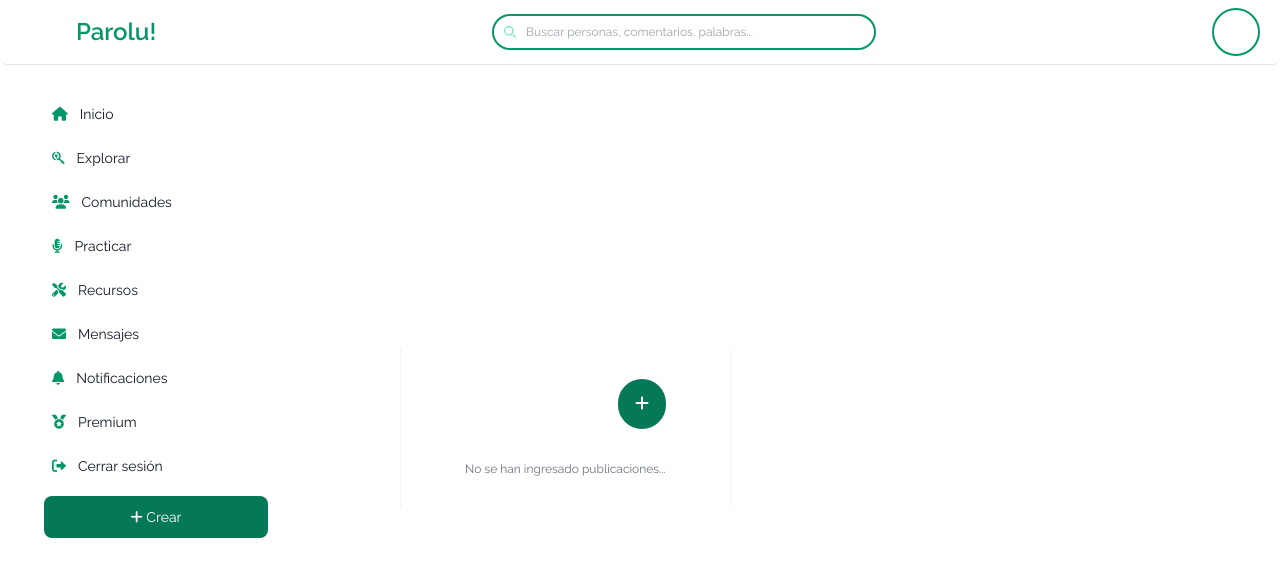
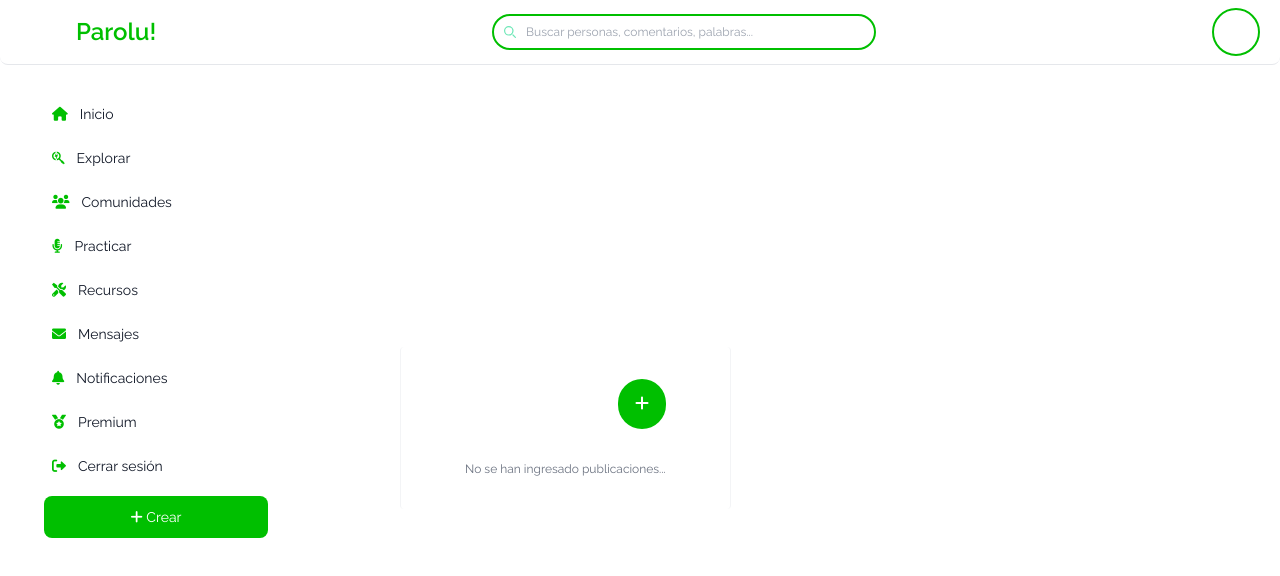
Before and after one commit to No-Country-simulation/equipo-c23-104-webapp, a React (Vite) app in the folder frontend/: page / in a window 1280 px wide. Shown: the top 576 px of the page. Built offline with nearby package versions, Linux system fonts and the light colour scheme.

Commit message:
buscador-nav: correcciones de estilos

```diff
--- a/frontend/index.html
+++ b/frontend/index.html
@@ -17,16 +17,14 @@
       href="https://fonts.googleapis.com/css2?family=Raleway:wght@400;600&display=swap"
       rel="stylesheet"
     />
-    <!-- Font Awesome CDN -->
     <link
       rel="stylesheet"
       href="https://cdnjs.cloudflare.com/ajax/libs/font-awesome/6.0.0-beta3/css/all.min.css"
     />
-
     <title>Buscador | Nav</title>
   </head>
   <body>
-    <div id="root"></div>
+    <main id="root"></main>
     <script type="module" src="/src/main.jsx"></script>
   </body>
 </html>
--- a/frontend/src/App.jsx
+++ b/frontend/src/App.jsx
@@ -5,11 +5,11 @@ import Publications from "./components/Publications";
 
 const App = () => {
   return (
-    <div>
+    <>
       <Navbar />
       <Sidebar />
       <Publications />
-    </div>
+    </>
   );
 };
 
--- a/frontend/src/components/Navbar.jsx
+++ b/frontend/src/components/Navbar.jsx
@@ -28,9 +28,12 @@ export default function Navbar() {
                 ></path>
               </svg>
             </button>
-            <a href="https://flowbite.com" className="flex ms-2 md:me-24 ml-16">
+            <a href="" className="flex ms-2 md:me-24 ml-16">
               <img src="" className="h-8 me-3" alt="" />
-              <span className="self-center text-xl font-semibold sm:text-2xl whitespace-nowrap text-green-600 dark:shadow-none">
+              <span
+                id="page-name"
+                className="self-center text-xl font-semibold sm:text-2xl whitespace-nowrap text-green-600 dark:shadow-none"
+              >
                 Parolu!
               </span>
             </a>
@@ -65,7 +68,7 @@ export default function Navbar() {
                 type="search"
                 id="default-search"
                 placeholder="Buscar personas, comentarios, palabras..."
-                className="block w-full p-2 pl-8 text-xs text-gray-900 border-2 border-green-600 rounded-full bg-white placeholder:text-[10px] placeholder:italic hover:border-green-500 hover:shadow-lg focus:ring-0 focus:border-green-500 focus:outline-none dark:bg-gray-700 dark:border-gray-600 dark:placeholder-gray-500 dark:text-white dark:hover:border-green-600 dark:hover:shadow-lg dark:focus:ring-0 dark:focus:border-green-500 transition-all duration-300"
+                className="block w-full p-2 pl-8 text-xs text-gray-900 border-2  rounded-full bg-white placeholder:text-[10px] placeholder:italic  hover:shadow-lg focus:ring-0  focus:outline-none dark:bg-gray-700 dark:border-gray-600 dark:placeholder-gray-500 dark:text-white dark:hover:border-green-600 dark:hover:shadow-lg dark:focus:ring-0 dark:focus:border-green-500 transition-all duration-300"
               />
             </div>
           </form>
@@ -73,8 +76,9 @@ export default function Navbar() {
             <div className="flex items-center ms-3">
               <div>
                 <button
+                  id="user-button"
                   type="button"
-                  className="flex text-lg bg-white border-2 border-green-600 rounded-full w-12 h-12 hover:border-green-500 hover:shadow-lg focus:ring-0 focus:border-green-500 focus:outline-none dark:bg-gray-700 dark:border-gray-600 dark:hover:border-green-600 dark:hover:shadow-lg dark:focus:ring-0 dark:focus:border-green-500 transition-all duration-300"
+                  className="flex text-lg bg-white border-2  rounded-full w-12 h-12  hover:shadow-lg focus:ring-0  focus:outline-none dark:bg-gray-700 dark:border-gray-600 dark:hover:border-green-600 dark:hover:shadow-lg dark:focus:ring-0 dark:focus:border-green-500 transition-all duration-300"
                   aria-expanded="false"
                   data-dropdown-toggle="dropdown-user"
                 ></button>
--- a/frontend/src/components/Publications.jsx
+++ b/frontend/src/components/Publications.jsx
@@ -32,8 +32,9 @@ export default function Publications() {
         )}
         <div className="flex justify-end mb-4">
           <button
+            id="create-button-publications"
             onClick={() => setIsModalOpen(true)}
-            className="px-4 py-3 bg-green-700 text-white rounded-full hover:bg-green-600 hover:shadow-lg"
+            className="px-4 py-3  text-white rounded-full hover:shadow-lg"
           >
             <i className="fa-solid fa-plus"></i>
           </button>
@@ -102,8 +103,9 @@ export default function Publications() {
                     <i class="fa-solid fa-xmark"></i> Cancelar
                   </button>
                   <button
+                    id="create-publications"
                     type="submit"
-                    className="px-6 py-2 bg-green-700 text-white rounded-md text-sm hover:shadow-lg"
+                    className="px-6 py-2  text-white rounded-md text-sm hover:shadow-lg"
                   >
                     <i class="fa-solid fa-check"></i> Crear
                   </button>
--- a/frontend/src/components/Sidebar.jsx
+++ b/frontend/src/components/Sidebar.jsx
@@ -15,7 +15,7 @@ export default function Sidebar() {
               className="flex items-center p-2 text-gray-900 rounded-lg dark:text-white hover:bg-gray-100 dark:hover:bg-gray-700 group text-sm ml-8 mr-8 hover:text-black hover:font-bold"
             >
               <span className="ms-3">
-                <i className="fa-solid fa-house text-green-600"></i>
+                <i id="house-icon" className="fa-solid fa-house "></i>
                 <span className="ml-3">Inicio</span>
               </span>
             </a>
@@ -26,7 +26,7 @@ export default function Sidebar() {
               className="flex items-center p-2 text-gray-900 rounded-lg dark:text-white hover:bg-gray-100 dark:hover:bg-gray-700 group text-sm ml-8 mr-8 hover:text-black hover:font-bold"
             >
               <span className="flex-1 ms-3 whitespace-nowrap">
-                <i className="fa-brands fa-searchengin text-green-600"></i>
+                <i id="explorer-icon" className="fa-brands fa-searchengin "></i>
                 <span className="ml-3">Explorar</span>
               </span>
             </a>
@@ -37,7 +37,7 @@ export default function Sidebar() {
               className="flex items-center p-2 text-gray-900 rounded-lg dark:text-white hover:bg-gray-100 dark:hover:bg-gray-700 group text-sm ml-8 mr-8 hover:text-black hover:font-bold"
             >
               <span className="flex-1 ms-3 whitespace-nowrap">
-                <i className="fa-solid fa-users text-green-600"></i>
+                <i id="users-icon" className="fa-solid fa-users "></i>
                 <span className="ml-3">Comunidades</span>
               </span>
             </a>
@@ -48,7 +48,10 @@ export default function Sidebar() {
               className="flex items-center p-2 text-gray-900 rounded-lg dark:text-white hover:bg-gray-100 dark:hover:bg-gray-700 group text-sm ml-8 mr-8 hover:text-black hover:font-bold"
             >
               <span className="flex-1 ms-3 whitespace-nowrap">
-                <i class="fa-solid fa-microphone-lines text-green-600"></i>
+                <i
+                  id="microphone-icon"
+                  class="fa-solid fa-microphone-lines "
+                ></i>
                 <span className="ml-3">Practicar</span>
               </span>
             </a>
@@ -59,7 +62,10 @@ export default function Sidebar() {
               className="flex items-center p-2 text-gray-900 rounded-lg dark:text-white hover:bg-gray-100 dark:hover:bg-gray-700 group text-sm ml-8 mr-8 hover:text-black hover:font-bold"
             >
               <span className="flex-1 ms-3 whitespace-nowrap">
-                <i class="fa-solid fa-screwdriver-wrench text-green-600"></i>
+                <i
+                  id="resources-icon"
+                  class="fa-solid fa-screwdriver-wrench "
+                ></i>
                 <span className="ml-3">Recursos</span>
               </span>
             </a>
@@ -70,7 +76,7 @@ export default function Sidebar() {
               className="flex items-center p-2 text-gray-900 rounded-lg dark:text-white hover:bg-gray-100 dark:hover:bg-gray-700 group text-sm ml-8 mr-8 hover:text-black hover:font-bold"
             >
               <span className="flex-1 ms-3 whitespace-nowrap">
-                <i className="fa-solid fa-envelope text-green-600"></i>
+                <i id="message-icon" className="fa-solid fa-envelope"></i>
                 <span className="ml-3">Mensajes</span>
               </span>
             </a>
@@ -81,7 +87,7 @@ export default function Sidebar() {
               className="flex items-center p-2 text-gray-900 rounded-lg dark:text-white hover:bg-gray-100 dark:hover:bg-gray-700 group text-sm ml-8 mr-8 hover:text-black hover:font-bold"
             >
               <span className="flex-1 ms-3 whitespace-nowrap">
-                <i className="fa-solid fa-bell text-green-600"></i>
+                <i id="notifications-icon" className="fa-solid fa-bell "></i>
                 <span className="ml-3">Notificaciones</span>
               </span>
             </a>
@@ -92,7 +98,7 @@ export default function Sidebar() {
               className="flex items-center p-2 text-gray-900 rounded-lg dark:text-white hover:bg-gray-100 dark:hover:bg-gray-700 group text-sm ml-8 mr-8 hover:text-black hover:font-bold"
             >
               <span className="flex-1 ms-3 whitespace-nowrap">
-                <i className="fa-solid fa-medal text-green-600"></i>
+                <i id="premium-icon" className="fa-solid fa-medal"></i>
                 <span className="ml-3">Premium</span>
               </span>
             </a>
@@ -103,7 +109,7 @@ export default function Sidebar() {
               className="flex items-center p-2 text-gray-900 rounded-lg dark:text-white hover:bg-gray-100 dark:hover:bg-gray-700 group text-sm ml-8 mr-8 hover:text-black hover:font-bold"
             >
               <span className="flex-1 ms-3 whitespace-nowrap">
-                <i class="fa-solid fa-right-from-bracket text-green-600"></i>
+                <i id="logout-icon" class="fa-solid fa-right-from-bracket "></i>
                 <span className="ml-3">Cerrar sesión</span>
               </span>
             </a>
@@ -111,8 +117,9 @@ export default function Sidebar() {
         </ul>
 
         <button
+          id="create-button"
           type="button"
-          className="focus:outline-none text-white bg-green-700 hover:bg-green-800 focus:ring-4 focus:ring-green-300 font-medium rounded-lg text-sm px-5 py-2.5 me-2 mb-2 dark:bg-green-600 dark:hover:bg-green-700 dark:focus:ring-green-800 w-56 ml-8 mr-8 mt-3 hover:border-green-500 hover:shadow-lg transition-all duration-300"
+          className="focus:outline-none text-white   focus:ring-4  font-medium rounded-lg text-sm px-5 py-2.5 me-2 mb-2    w-56 ml-8 mr-8 mt-3  hover:shadow-lg transition-all duration-300"
         >
           <i className="fa-solid fa-plus"></i> Crear
         </button>
--- a/frontend/src/components/style.css
+++ b/frontend/src/components/style.css
@@ -1,3 +1,24 @@
 .contenedor-publicaciones {
   width: 500px;
 }
+#logout-icon,
+#premium-icon,
+#notifications-icon,
+#message-icon,
+#resources-icon,
+#microphone-icon,
+#users-icon,
+#explorer-icon,
+#house-icon,
+#page-name {
+  color: #00bf00;
+}
+#user-button,
+#default-search {
+  border: 2px solid #00bf00;
+}
+#create-publications,
+#create-button-publications,
+#create-button {
+  background-color: #00bf00;
+}
```
